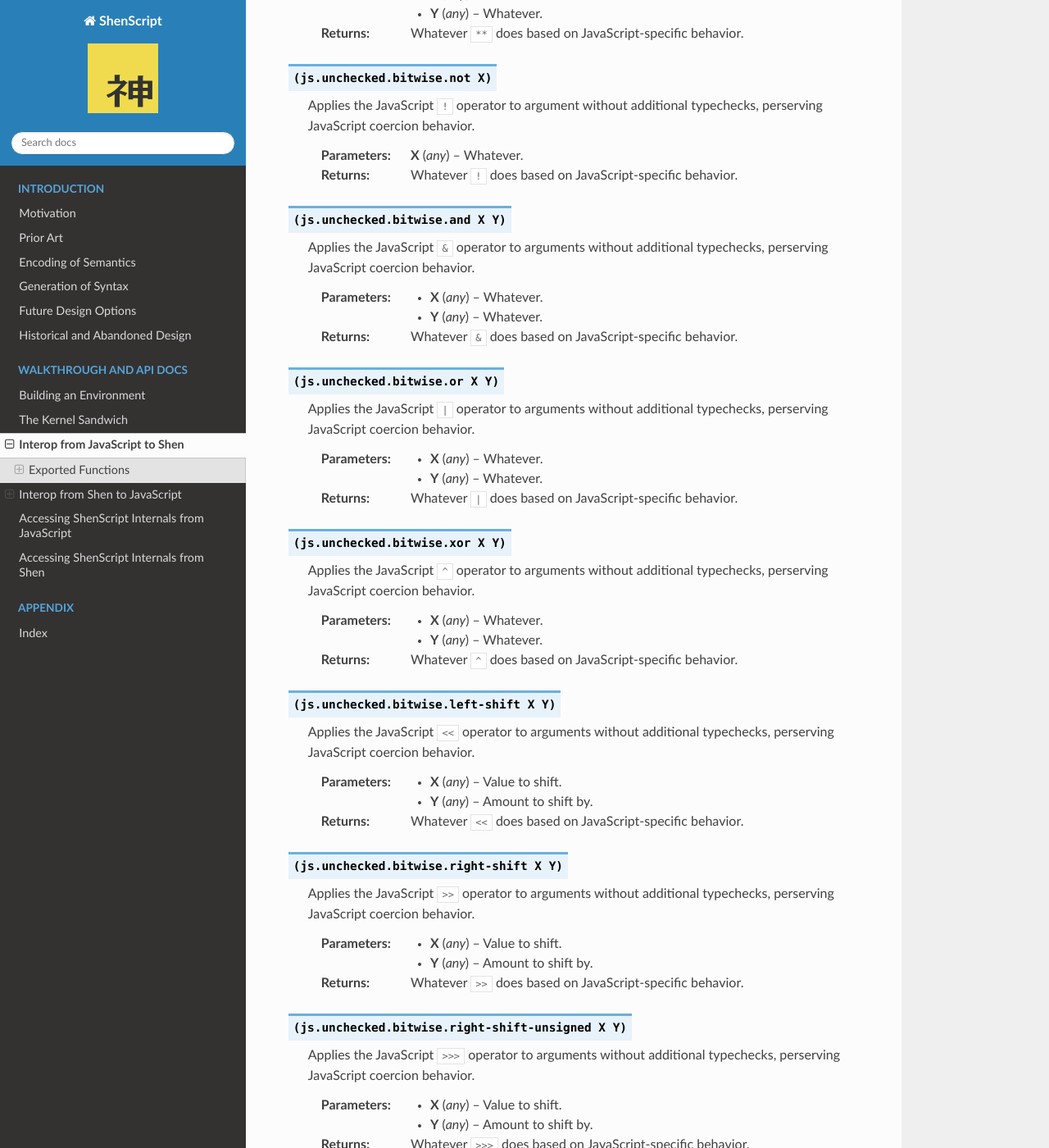
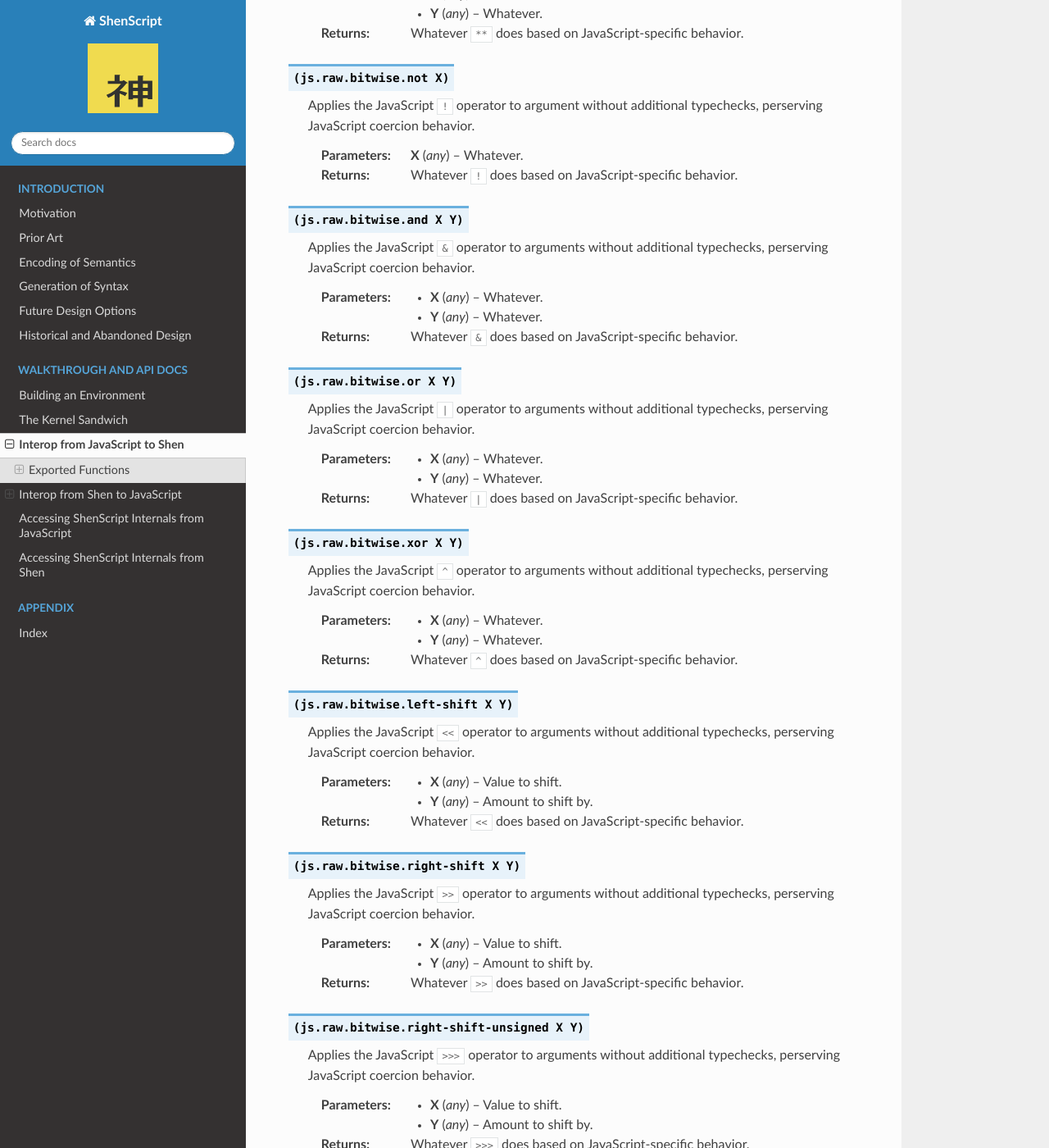
Before and after one commit to rkoeninger/ShenScript, a Sphinx documentation site: the page built from docs/interop.rst, in a window 1280 px wide and 1400 px high, scrolled down 7526 px. Shown: the whole window at 82% size. Built offline with Sphinx 7.4.7 and the Read the Docs theme 2.0.0, drawn with Linux system fonts in a browser that asks for light colours; some of the changed text lies outside the part shown.

Commit message:
Renamed "unchecked" operators to "raw" operators

```diff
--- a/docs/interop.rst
+++ b/docs/interop.rst
@@ -200,12 +200,12 @@
 
 ShenScript provides functions in the :code:`js` namespace to access JavaScript standard classes and functionality.
 
-Unchecked Operators
--------------------
+Raw Operators
+-------------
 
-Functions starting with :shen:`js.unchecked` allow access to underlying JavaScript operators without any additional typechecks or conversions.
+Functions starting with :shen:`js.raw` allow access to underlying JavaScript operators without any additional typechecks or conversions.
 
-.. function:: (js.unchecked.== X Y)
+.. function:: (js.raw.== X Y)
 
    Applies the JavaScript :js:`==` operator to arguments without additional typechecks or conversions.
 
@@ -213,7 +213,7 @@
    :param any Y: Whatever.
    :returns:     A JavaScript boolean.
 
-.. function:: (js.unchecked.=== X Y)
+.. function:: (js.raw.=== X Y)
 
    Applies the JavaScript :js:`===` operator to arguments without additional typechecks or conversions.
 
@@ -221,7 +221,7 @@
    :param any Y: Whatever.
    :returns:     A JavaScript boolean.
 
-.. function:: (js.unchecked.!= X Y)
+.. function:: (js.raw.!= X Y)
 
    Applies the JavaScript :js:`!=` operator to arguments without additional typechecks or conversions.
 
@@ -229,7 +229,7 @@
    :param any Y: Whatever.
    :returns:     A JavaScript boolean.
 
-.. function:: (js.unchecked.!== X Y)
+.. function:: (js.raw.!== X Y)
 
    Applies the JavaScript :js:`!==` operator to arguments without additional typechecks or conversions.
 
@@ -237,7 +237,7 @@
    :param any Y: Whatever.
    :returns:     A JavaScript boolean.
 
-.. function:: (js.unchecked.and X Y)
+.. function:: (js.raw.and X Y)
 
    Applies the JavaScript :js:`&&` operator to arguments without additional typechecks, perserving JavaScript coercion behavior.
 
@@ -247,7 +247,7 @@
    :param any Y: Whatever.
    :returns:     Whatever :js:`&&` does based on JavaScript-specific behavior.
 
-.. function:: (js.unchecked.or X Y)
+.. function:: (js.raw.or X Y)
 
    Applies the JavaScript :js:`||` operator to arguments without additional typechecks, perserving JavaScript coercion behavior.
 
@@ -257,14 +257,14 @@
    :param any Y: Whatever.
    :returns:     Whatever :js:`||` does based on JavaScript-specific behavior.
 
-.. function:: (js.unchecked.not X)
+.. function:: (js.raw.not X)
 
    Performs JavaScript boolean inversion.
 
    :param any X: Value to invert.
    :returns:     A JavaScript boolean.
 
-.. function:: (js.unchecked.+ X Y)
+.. function:: (js.raw.+ X Y)
 
    Applies the JavaScript :js:`+` operator to arguments without additional typechecks, perserving JavaScript coercion behavior.
 
@@ -272,7 +272,7 @@
    :param any Y: Whatever.
    :returns:     Whatever :js:`+` does based on JavaScript-specific behavior.
 
-.. function:: (js.unchecked.- X Y)
+.. function:: (js.raw.- X Y)
 
    Applies the JavaScript :js:`-` operator to arguments without additional typechecks, perserving JavaScript coercion behavior.
 
@@ -280,7 +280,7 @@
    :param any Y: Whatever.
    :returns:     Whatever :js:`-` does based on JavaScript-specific behavior.
 
-.. function:: (js.unchecked.* X Y)
+.. function:: (js.raw.* X Y)
 
    Applies the JavaScript :js:`*` operator to arguments without additional typechecks, perserving JavaScript coercion behavior.
 
@@ -288,7 +288,7 @@
    :param any Y: Whatever.
    :returns:     Whatever :js:`*` does based on JavaScript-specific behavior.
 
-.. function:: (js.unchecked./ X Y)
+.. function:: (js.raw./ X Y)
 
    Applies the JavaScript :js:`/` operator to arguments without additional typechecks, perserving JavaScript coercion behavior.
 
@@ -296,7 +296,7 @@
    :param any Y: Whatever.
    :returns:     Whatever :js:`/` does based on JavaScript-specific behavior.
 
-.. function:: (js.unchecked.** X Y)
+.. function:: (js.raw.** X Y)
 
    Applies the JavaScript :js:`**` operator to arguments without additional typechecks, perserving JavaScript coercion behavior.
 
@@ -304,14 +304,14 @@
    :param any Y: Whatever.
    :returns:     Whatever :js:`**` does based on JavaScript-specific behavior.
 
-.. function:: (js.unchecked.bitwise.not X)
+.. function:: (js.raw.bitwise.not X)
 
    Applies the JavaScript :js:`!` operator to argument without additional typechecks, perserving JavaScript coercion behavior.
 
    :param any X: Whatever.
    :returns:     Whatever :js:`!` does based on JavaScript-specific behavior.
 
-.. function:: (js.unchecked.bitwise.and X Y)
+.. function:: (js.raw.bitwise.and X Y)
 
    Applies the JavaScript :js:`&` operator to arguments without additional typechecks, perserving JavaScript coercion behavior.
 
@@ -319,7 +319,7 @@
    :param any Y: Whatever.
    :returns:     Whatever :js:`&` does based on JavaScript-specific behavior.
 
-.. function:: (js.unchecked.bitwise.or X Y)
+.. function:: (js.raw.bitwise.or X Y)
 
    Applies the JavaScript :js:`|` operator to arguments without additional typechecks, perserving JavaScript coercion behavior.
 
@@ -327,7 +327,7 @@
    :param any Y: Whatever.
    :returns:     Whatever :js:`|` does based on JavaScript-specific behavior.
 
-.. function:: (js.unchecked.bitwise.xor X Y)
+.. function:: (js.raw.bitwise.xor X Y)
 
    Applies the JavaScript :js:`^` operator to arguments without additional typechecks, perserving JavaScript coercion behavior.
 
@@ -335,7 +335,7 @@
    :param any Y: Whatever.
    :returns:     Whatever :js:`^` does based on JavaScript-specific behavior.
 
-.. function:: (js.unchecked.bitwise.left-shift X Y)
+.. function:: (js.raw.bitwise.left-shift X Y)
 
    Applies the JavaScript :js:`<<` operator to arguments without additional typechecks, perserving JavaScript coercion behavior.
 
@@ -343,7 +343,7 @@
    :param any Y: Amount to shift by.
    :returns:     Whatever :js:`<<` does based on JavaScript-specific behavior.
 
-.. function:: (js.unchecked.bitwise.right-shift X Y)
+.. function:: (js.raw.bitwise.right-shift X Y)
 
    Applies the JavaScript :js:`>>` operator to arguments without additional typechecks, perserving JavaScript coercion behavior.
 
@@ -351,7 +351,7 @@
    :param any Y: Amount to shift by.
    :returns:     Whatever :js:`>>` does based on JavaScript-specific behavior.
 
-.. function:: (js.unchecked.bitwise.right-shift-unsigned X Y)
+.. function:: (js.raw.bitwise.right-shift-unsigned X Y)
 
    Applies the JavaScript :js:`>>>` operator to arguments without additional typechecks, perserving JavaScript coercion behavior.
 
```
Also changed, not shown: 1 other file.
